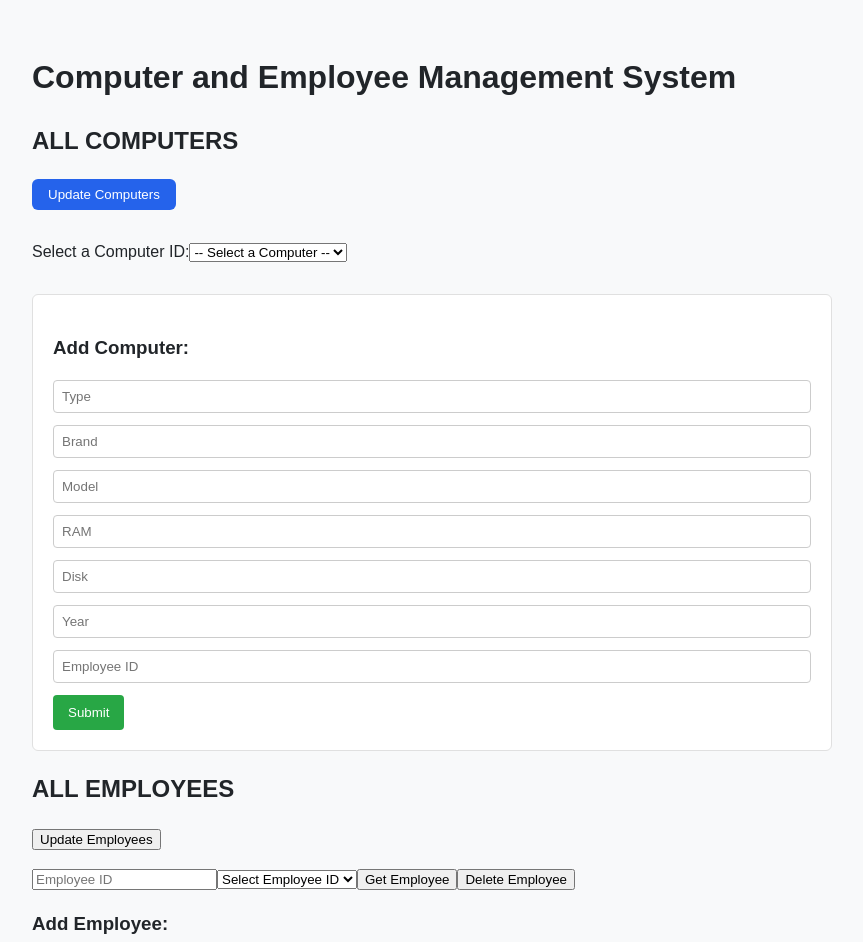
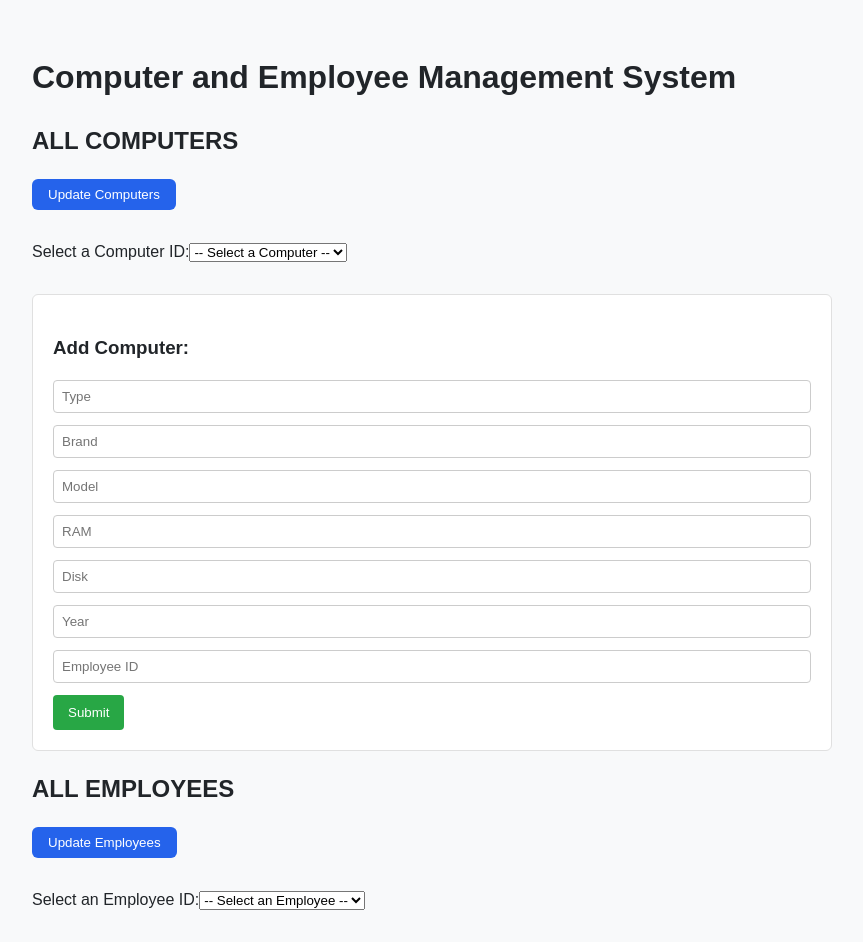
Before and after one commit to lazy-glitch83/linda-hallberg-patricia-petterssson-react-2026, a React (Vite) app in the folder project-client/: page / in a window 1280 px wide. Shown: the top 942 px of the page, without its empty margins (208-1071 px from the left). Built offline with nearby package versions, Linux system fonts and the light colour scheme.

Commit message:
changed employees again

```diff
--- a/project-client/src/employees.jsx
+++ b/project-client/src/employees.jsx
@@ -1,63 +1,56 @@
-//Fetch information and display all employees in the database in a nice way.
-
 import { useState } from "react";
 
 function Employees() {
+  // State for the list of employees
   const [listEmployees, setListEmployees] = useState([]);
-  //saves a list of all the employees on the server, and uses setlistEmployees to update the list
-  const [selectedEmployee, setSelectedEmployee] = useState(null); //vart vi sparar personen vi hämtar , borde dessa vara tvärtom?
-  const [employeeId, setEmployeeId] = useState(""); //what employee id jag vill använda
+
+  // State for one selected employee
+  const [selectedEmployee, setSelectedEmployee] = useState(null);
+
+  // Fetch all employees from the server
   const updateEmployees = () => {
-    //gets all employees from the server
-    fetch(`http://localhost:3000/api/v1.0/employees`)
+    fetch("http://localhost:3000/api/v1.0/employees")
       .then((response) => response.json())
       .then((data) => {
-        console.log("The data is there");
-        console.log(`data: ${JSON.stringify(data)}`);
-        setListEmployees(data); // saves the data in out employee list
+        setListEmployees(data);
+        console.log("Employee data:", data);
       })
-      .catch((error) => console.error("Error fetching employees:", error)); // error if something goes wrong?
+      .catch((error) => console.error("Error fetching employees:", error));
   };
 
-  const getEmployee = () => {
-    //Gets one employee using their ID
-    fetch(`http://localhost:3000/api/v1.0/employees/${employeeId}`)
+  // Fetch one employee by ID
+  const getEmployee = (id) => {
+    fetch(`http://localhost:3000/api/v1.0/employees/${id}`)
       .then((response) => response.json())
       .then((data) => {
-        console.log("The data is there");
-        console.log(`data: ${JSON.stringify(data)}`);
-        //saves the employee we got from server
         setSelectedEmployee(data);
       })
       .catch((error) => console.error("Error fetching employee:", error));
   };
-  // Updates the employeeId when the user types in the input field
-  const changeEmployeeId = (theEvent) => {
-    theEvent.preventDefault();
-    setEmployeeId(theEvent.target.value); // takes the value from the input field and sets it to employeeId
-  };
-  //when user selects an employee from the dropdown
-  const handleSelectEid = (e) => {
-    const selectedEid = e.target.value;
-    setEmployeeId(selectedEid);
-  };
-  // adds a new employee using the form
+
+  // Add a new employee using the form
   const addEmployee = (theEvent) => {
     theEvent.preventDefault();
-    //Gets the info entered in the form
-    const formData = new FormData(theEvent.target);
+
+    const form = theEvent.currentTarget;
+    const formData = new FormData(form);
     const data = Object.fromEntries(formData.entries());
-    // sends  the employee info to the server
-    fetch(`http://localhost:3000/api/v1.0/employees`, {
+
+    fetch("http://localhost:3000/api/v1.0/employees", {
       method: "POST",
       headers: { "Content-Type": "application/json" },
       body: JSON.stringify(data),
     })
-      .then((response) => response.json())
-      .then((data) => {
-        console.log("Employee added successfully:", data);
-        updateEmployees(); // Update the list of employees
-        theEvent.target.reset(); // Reset the form after submission
+      .then((response) => {
+        if (!response.ok) {
+          throw new Error(`HTTP status error: ${response.status}`);
+        }
+        return response.json();
+      })
+      .then((responseData) => {
+        console.log("Employee added successfully:", responseData);
+        updateEmployees();
+        form.reset();
       })
       .catch((error) => console.error("Error adding employee:", error));
   };
@@ -72,7 +65,7 @@ function Employees() {
         console.log("Employee deleted successfully:", data);
 
         setListEmployees((prevList) =>
-          prevList.filter((employee) => employee.eid !== id),
+          prevList.filter((employee) => employee.eid !== Number(id)),
         );
 
         setSelectedEmployee(null);
@@ -80,59 +73,70 @@ function Employees() {
       .catch((error) => console.error("Error deleting employee:", error));
   };
 
-  //Assume that the data returned from the API is an array of employee objects with properties like eid, fname, and lname. You can modify the rendering logic based on the actual structure of your data.
-  //  what the user sees on the page
   return (
     <div>
+      {/* Section 1: Employees List */}
+      <div className="employees-list">
         <button onClick={updateEmployees}>Update Employees</button>
-      <ul className="employees-list">
-        {/* Shows the first and last names of all employees */}
+
+        <ul>
           {listEmployees.map((employee) => (
-          <li key={employee.eid}>
-            Firstname: {employee.fname}, Lastname: {employee.lname},
+            <li
+              key={employee.eid}
+              onClick={() => getEmployee(employee.eid)}
+              style={{ cursor: "pointer" }}
+            >
+              Firstname: {employee.fname}, Lastname: {employee.lname}
             </li>
           ))}
         </ul>
-      {/*text field for employee ID */}
-      <input
-        type="text"
-        name="employeeId"
-        placeholder="Employee ID"
-        value={employeeId}
-        onChange={changeEmployeeId}
-      />
-      {/* Dropdown to select an employee by ID */}
-      <select value={employeeId} onChange={handleSelectEid}>
-        <option value="">Select Employee ID</option>
+      </div>
+
+      {/* Section 2: Select Employee */}
+      <div>
+        <label htmlFor="eid-select">Select an Employee ID:</label>
+
+        <select
+          id="eid-select"
+          value={selectedEmployee ? selectedEmployee.eid : ""}
+          onChange={(e) => {
+            if (e.target.value) {
+              getEmployee(e.target.value);
+            }
+          }}
+        >
+          <option value="" disabled>
+            -- Select an Employee --
+          </option>
+
           {listEmployees.map((employee) => (
             <option key={employee.eid} value={employee.eid}>
               {employee.eid} - {employee.fname} {employee.lname}
             </option>
           ))}
         </select>
+      </div>
 
-      <button onClick={getEmployee}>Get Employee</button>
-      {/*I followed the same structure as the computer details component, but
-      used the employee fields instead. Not sure if its correct, gets information on in specific employee*/}
-
-      {/* information about the selected employee */}
+      {/* Section 3: Selected Employee Details */}
       {selectedEmployee && (
-        <div>
+        <div className="employee-details">
           <h3>Employee ID: {selectedEmployee.eid}</h3>
           <p>Firstname: {selectedEmployee.fname}</p>
           <p>Lastname: {selectedEmployee.lname}</p>
           <p>Phone: {selectedEmployee.phone}</p>
           <p>Email: {selectedEmployee.email}</p>
           <p>Date of birth: {selectedEmployee.dateofbirth}</p>
+
+          <button onClick={() => deleteEmployee(selectedEmployee.eid)}>
+            Delete Employee
+          </button>
         </div>
       )}
-      {/* button to delete the selected employee */}
-      <button onClick={() => deleteEmployee(Number(employeeId))}>
-        Delete Employee
-      </button>
 
-      {/* form to add a new employee */}
+      {/* Section 4: Add Employee Form */}
+      <div className="form-container">
         <h3>Add Employee:</h3>
+
         <form onSubmit={addEmployee}>
           <input type="text" name="fname" placeholder="First name" />
           <input type="text" name="lname" placeholder="Last name" />
@@ -142,7 +146,8 @@ function Employees() {
           <button type="submit">Submit</button>
         </form>
       </div>
+    </div>
   );
 }
-// Makes the Employees component available in other files
+
 export default Employees;
```
Lines whose indentation alone changed are shown as unchanged.
